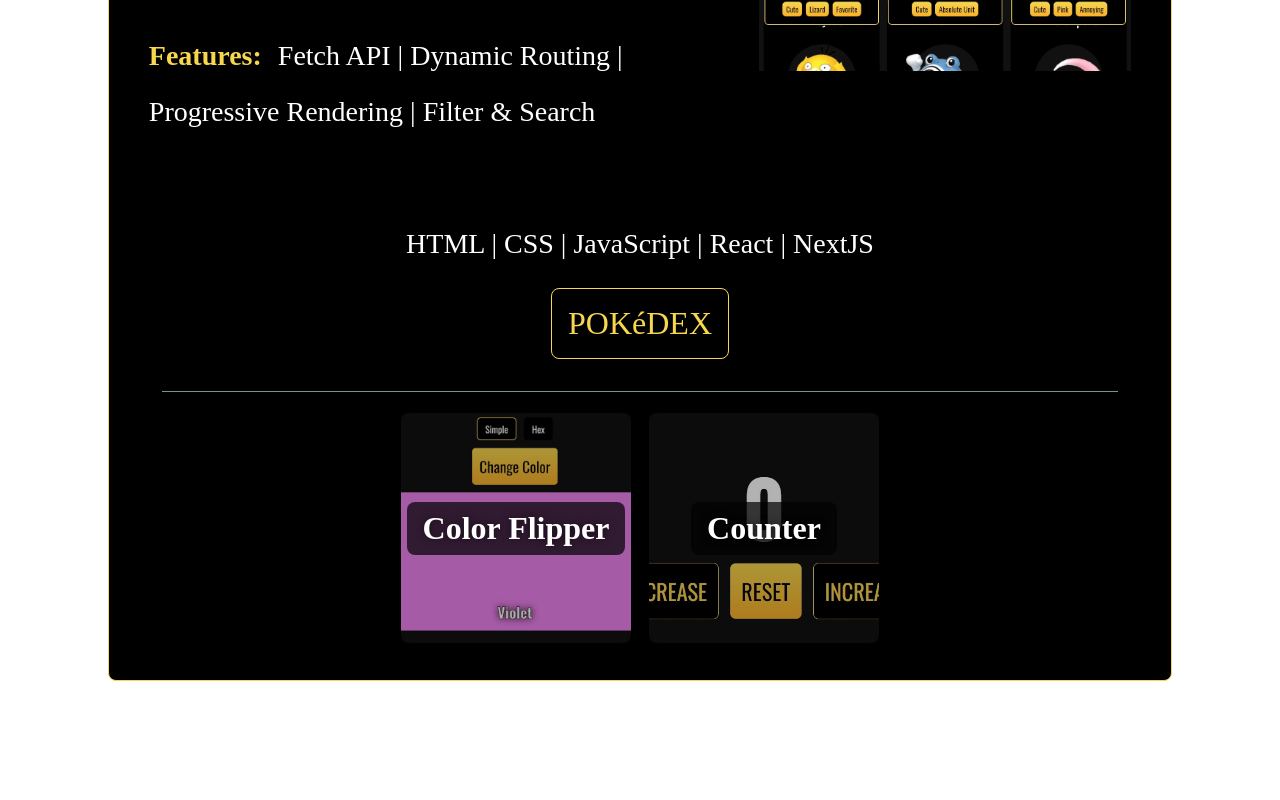
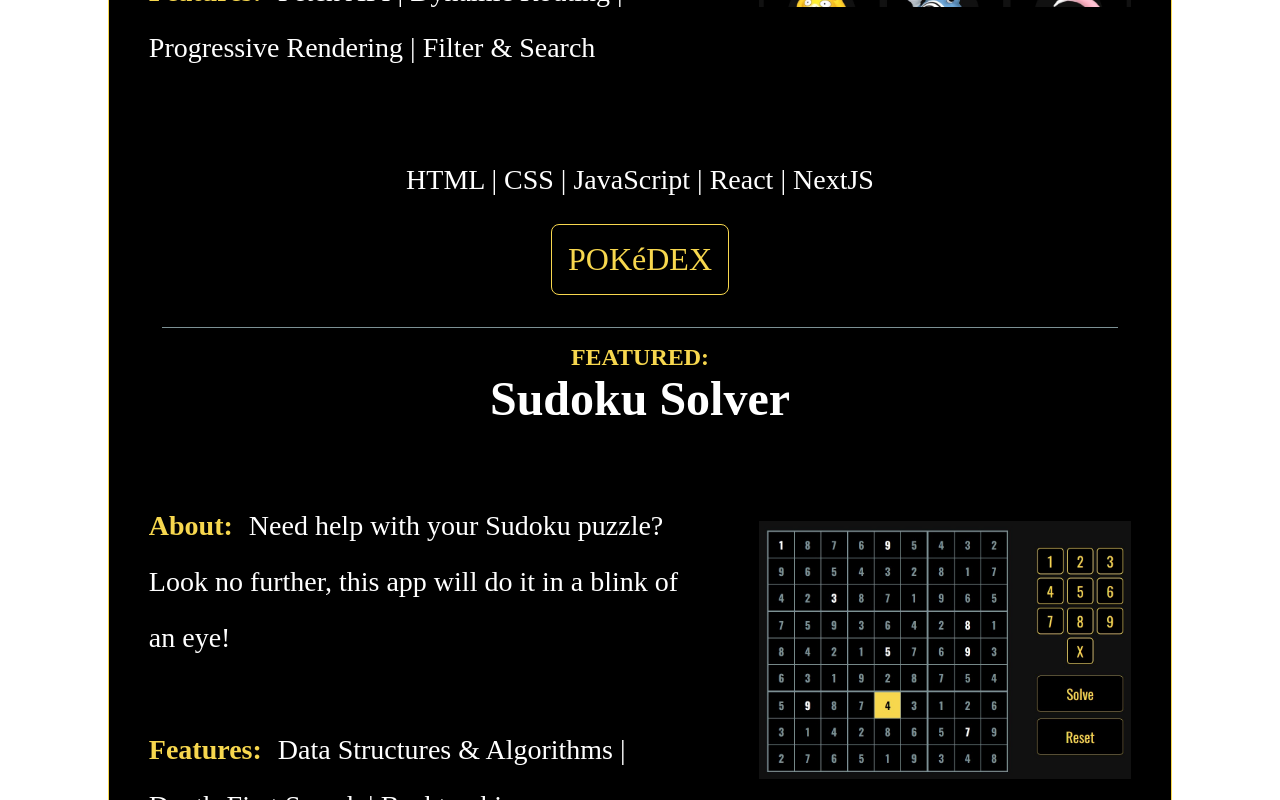
Before and after one commit to rayros404/portfolio, a Next.js app: page / in a window 1280 px wide. Shown: the part 2000-2800 px from the top of the page. Built offline with nearby package versions, Linux system fonts and the light colour scheme.

Commit message:
sudokusolver featured on homepage

```diff
--- a/components/Home/FeaturedProject.js
+++ b/components/Home/FeaturedProject.js
@@ -2,34 +2,34 @@ import styles from "../../styles/Home/FeaturedProject.module.css"
 import Image from "next/image"
 import PrimaryButton from "./PrimaryButton"
 
-const FeaturedProject = () => {
+const FeaturedProject = (props) => {
   return (
     <div className={styles.featuredProject}>
       <div className={styles.title}>FEATURED:</div>
-      <div className={styles.name}>POKéDEX Tag & Search</div>
+      <div className={styles.name}>{props.name}</div>
       <div className={styles.top}>
         <div className={styles.text}>
           <span className={styles.subtitle}>About:</span>
-          Look up your favorite POKéMON! Add tags for easier search. Click on the POKéMON cards to see more details about them.
+          {props.about}
           <br/>
           <br/>
           <span className={styles.subtitle}>Features:</span>
-           Fetch API | Dynamic Routing | Progressive Rendering | Filter & Search
+           {props.features}
         </div>
         <div className={styles.screenshot}>
           <Image
-            src="/ProjectScreenshots/pokedexScreenshot3.jpg"
+            src={props.imgSrc}
             layout="fill"
             objectFit="contain"
-            alt="internshipHomepage"
+            alt={props.imgAlt}
           />
         </div>
       </div>
       <div className={styles.bottom}>
-        <div className={`${styles.technologies} ${styles.text}`}>HTML | CSS | JavaScript | React | NextJS</div>
+        <div className={`${styles.technologies} ${styles.text}`}>{props.technologies}</div>
         <PrimaryButton
-          name="POKéDEX"
-          href="/pokedex"
+          name={props.linkName}
+          href={props.linkRoute}
         />
       </div>
     </div>
--- a/components/Home/Projects.js
+++ b/components/Home/Projects.js
@@ -21,7 +21,27 @@ const Projects = () => {
         className={styles.sectionContent}
       >
         <div id={projectsStyles.featured}>
-          <FeaturedProject />
+          <FeaturedProject
+            name="POKéDEX Tag & Search"
+            about="Look up your favorite POKéMON! Add tags for easier search. Click on the POKéMON cards to see more details about them."
+            features="Fetch API | Dynamic Routing | Progressive Rendering | Filter & Search"
+            imgSrc="/ProjectScreenshots/pokedexScreenshot3.jpg"
+            imgAlt="pokedex screenshot"
+            technologies="HTML | CSS | JavaScript | React | NextJS"
+            linkName="POKéDEX"
+            linkRoute="/pokedex"
+          />
+          <HorizontalDivider />
+          <FeaturedProject
+            name="Sudoku Solver"
+            about="Need help with your Sudoku puzzle? Look no further, this app will do it in a blink of an eye!"
+            features="Data Structures & Algorithms | Depth-First Search | Backtracking"
+            imgSrc="/ProjectScreenshots/sudokuSolverScreenshot.jpg"
+            imgAlt="sudoku screenshot"
+            technologies="HTML | CSS | JavaScript | React | NextJS"
+            linkName="Sudoku Solver"
+            linkRoute="/sudokuSolver"
+          />
         </div>
         <HorizontalDivider />
         <div id={projectsStyles.regularProjects}>
--- a/styles/Home/FeaturedProject.module.css
+++ b/styles/Home/FeaturedProject.module.css
@@ -1,6 +1,6 @@
 .featuredProject {
   color: white;
-  margin-bottom: 2rem;
+  margin: 1rem 0 2rem 0;
 }
 .title {
   text-align: center;
--- a/styles/Home/Home.module.css
+++ b/styles/Home/Home.module.css
@@ -17,8 +17,7 @@
 }
 .sectionContent {
   background-color: black;
-  padding: 2rem 0;
-  margin-top: 1rem;
+  padding: 1rem 0;
   border: solid 0.5px #f7d74e;
   border-radius: 0.5rem;
 }
@@ -55,11 +54,6 @@
   .sectionSubtitle {
     font-size: 1.5rem;
   }
-  .sectionContent {
-    background-color: black;
-    padding: 1.25rem 0;
-    margin-top: 0.5rem;
-  }
   .sectionText {
     color: white;
     font-size: 1rem;
```
Also changed, not shown: public/ProjectScreenshots/sudokuSolverScreenshot.jpg (added).
